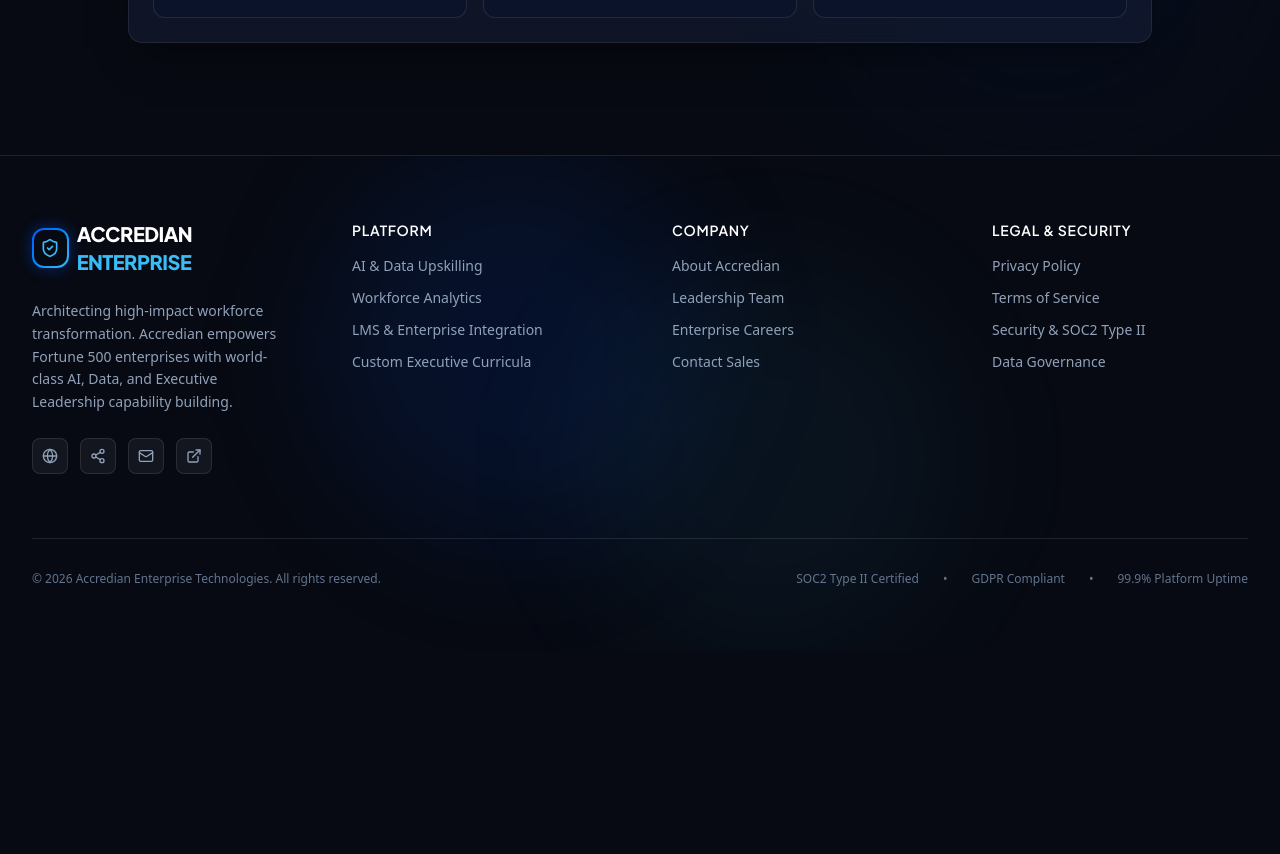
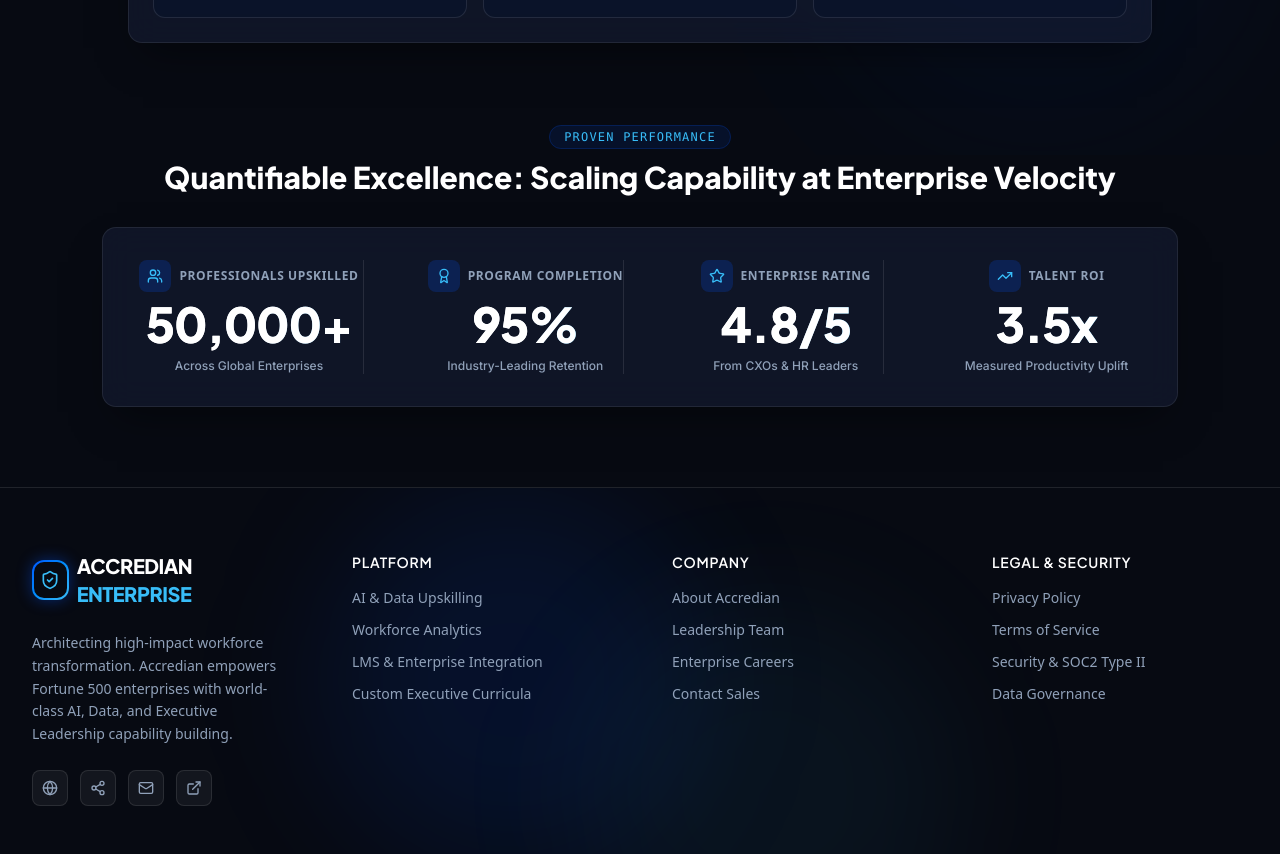
Before and after one commit to Debojit991/accredian-enterprise-clone, a Next.js app: page / in a window 1280 px wide. Shown: the part 1080-1934 px from the top of the page. Before the commit the page ends 1731 px from the top, so only its background shows below. Built offline with nearby package versions, Linux system fonts and the light colour scheme.

Commit message:
feat: implement data-driven Metrics Bar with count-up animations

```diff
--- a/app/page.tsx
+++ b/app/page.tsx
@@ -1,9 +1,11 @@
 import Hero from "@/components/sections/Hero";
+import MetricsBar from "@/components/sections/MetricsBar";
 
 export default function Home() {
   return (
     <div className="flex flex-col min-h-screen">
       <Hero />
+      <MetricsBar />
     </div>
   );
 }
--- /dev/null
+++ b/components/sections/MetricsBar.tsx
@@ -0,0 +1,186 @@
+"use client";
+
+import { useRef, useEffect, useState } from "react";
+import { motion, useInView, useMotionValue, useTransform, animate } from "framer-motion";
+import { Users, Award, Star, TrendingUp } from "lucide-react";
+
+/**
+ * Strict TypeScript interface for enterprise metric data
+ */
+export interface EnterpriseMetric {
+  id: string;
+  numericTarget: number;
+  prefix?: string;
+  suffix: string;
+  decimals?: number;
+  label: string;
+  subtext: string;
+  icon: React.ElementType;
+}
+
+/**
+ * Data-driven array driving the metrics bar stats
+ */
+const METRICS_DATA: EnterpriseMetric[] = [
+  {
+    id: "professionals",
+    numericTarget: 50000,
+    suffix: "+",
+    label: "Professionals Upskilled",
+    subtext: "Across Global Enterprises",
+    icon: Users,
+  },
+  {
+    id: "completion",
+    numericTarget: 95,
+    suffix: "%",
+    label: "Program Completion",
+    subtext: "Industry-Leading Retention",
+    icon: Award,
+  },
+  {
+    id: "rating",
+    numericTarget: 4.8,
+    suffix: "/5",
+    decimals: 1,
+    label: "Enterprise Rating",
+    subtext: "From CXOs & HR Leaders",
+    icon: Star,
+  },
+  {
+    id: "roi",
+    numericTarget: 3.5,
+    suffix: "x",
+    decimals: 1,
+    label: "Talent ROI",
+    subtext: "Measured Productivity Uplift",
+    icon: TrendingUp,
+  },
+];
+
+/**
+ * Animated Counter sub-component using Framer Motion motion values
+ * Triggered strictly once when scrolled into view
+ */
+function AnimatedCounter({
+  target,
+  prefix = "",
+  suffix = "",
+  decimals = 0
+}: {
+  target: number;
+  prefix?: string;
+  suffix?: string;
+  decimals?: number;
+}) {
+  const ref = useRef<HTMLSpanElement>(null);
+  // Viewport observer with once: true to prevent repetitive chaotic count-ups
+  const isInView = useInView(ref, { once: true, margin: "-50px" });
+  const count = useMotionValue(0);
+  const rounded = useTransform(count, (latest) =>
+    latest.toLocaleString("en-US", {
+      minimumFractionDigits: decimals,
+      maximumFractionDigits: decimals,
+    })
+  );
+
+  const [displayValue, setDisplayValue] = useState("0");
+
+  useEffect(() => {
+    if (isInView) {
+      const controls = animate(count, target, {
+        duration: 2,
+        ease: [0.16, 1, 0.3, 1], // Custom cubic-bezier for smooth deceleration
+      });
+      return () => controls.stop();
+    }
+  }, [isInView, count, target]);
+
+  useEffect(() => {
+    const unsubscribe = rounded.on("change", (v) => setDisplayValue(v));
+    return () => unsubscribe();
+  }, [rounded]);
+
+  return (
+    <span ref={ref} className="font-heading tracking-tight">
+      {prefix}
+      {displayValue}
+      {suffix}
+    </span>
+  );
+}
+
+export default function MetricsBar() {
+  const containerRef = useRef<HTMLDivElement>(null);
+  // Viewport hook for parent container fade-in
+  const isContainerInView = useInView(containerRef, { once: true, margin: "-100px" });
+
+  return (
+    <section id="metrics" className="relative z-20 -mt-8 px-4 sm:px-6 lg:px-8 max-w-7xl mx-auto mb-20">
+      <div ref={containerRef}>
+
+        {/* Exact Required Section Headline */}
+        <motion.div
+          initial={{ opacity: 0, y: 15 }}
+          animate={isContainerInView ? { opacity: 1, y: 0 } : { opacity: 0, y: 15 }}
+          transition={{ duration: 0.5, ease: "easeOut" }}
+          className="text-center mb-8"
+        >
+          <span className="text-xs uppercase tracking-widest font-mono text-[#38BDF8] bg-[#0055FF]/10 px-3.5 py-1 rounded-full border border-[#0055FF]/20">
+            PROVEN PERFORMANCE
+          </span>
+          <h2 className="text-2xl sm:text-3xl font-extrabold text-white font-heading mt-3">
+            Quantifiable Excellence: Scaling Capability at Enterprise Velocity
+          </h2>
+        </motion.div>
+
+        {/* Responsive Glassmorphism Grid Container */}
+        <motion.div
+          initial={{ opacity: 0, y: 20 }}
+          animate={isContainerInView ? { opacity: 1, y: 0 } : { opacity: 0, y: 20 }}
+          transition={{ duration: 0.6, delay: 0.1, ease: "easeOut" }}
+          className="glass-card p-6 sm:p-8 rounded-2xl border border-white/10 shadow-[0_20px_40px_-15px_rgba(0,0,0,0.5)] backdrop-blur-md bg-white/5"
+        >
+          <div className="grid grid-cols-1 sm:grid-cols-2 lg:grid-cols-4 gap-8 divide-y sm:divide-y-0 sm:divide-x divide-white/10">
+            {METRICS_DATA.map((metric, index) => {
+              const Icon = metric.icon;
+              return (
+                <div
+                  key={metric.id}
+                  className={`flex flex-col items-center text-center ${
+                    index > 0 ? "pt-6 sm:pt-0 sm:pl-6 lg:pl-8" : ""
+                  }`}
+                >
+                  {/* Icon & Label */}
+                  <div className="flex items-center gap-2 mb-2">
+                    <div className="w-8 h-8 rounded-lg bg-[#0055FF]/20 flex items-center justify-center text-[#38BDF8]">
+                      <Icon className="w-4 h-4" />
+                    </div>
+                    <span className="text-xs uppercase tracking-wider font-semibold text-slate-400 font-sans">
+                      {metric.label}
+                    </span>
+                  </div>
+
+                  {/* Number Counter */}
+                  <div className="text-3xl sm:text-4xl lg:text-5xl font-black text-white text-transparent bg-clip-text bg-gradient-to-r from-white via-slate-100 to-[#38BDF8]">
+                    <AnimatedCounter
+                      target={metric.numericTarget}
+                      prefix={metric.prefix}
+                      suffix={metric.suffix}
+                      decimals={metric.decimals}
+                    />
+                  </div>
+
+                  {/* Subtext */}
+                  <p className="text-xs text-slate-400 font-medium mt-2">
+                    {metric.subtext}
+                  </p>
+                </div>
+              );
+            })}
+          </div>
+        </motion.div>
+      </div>
+    </section>
+  );
+}
```
Also changed, not shown: 1 other file (tests, documents, lock files or other folders).
